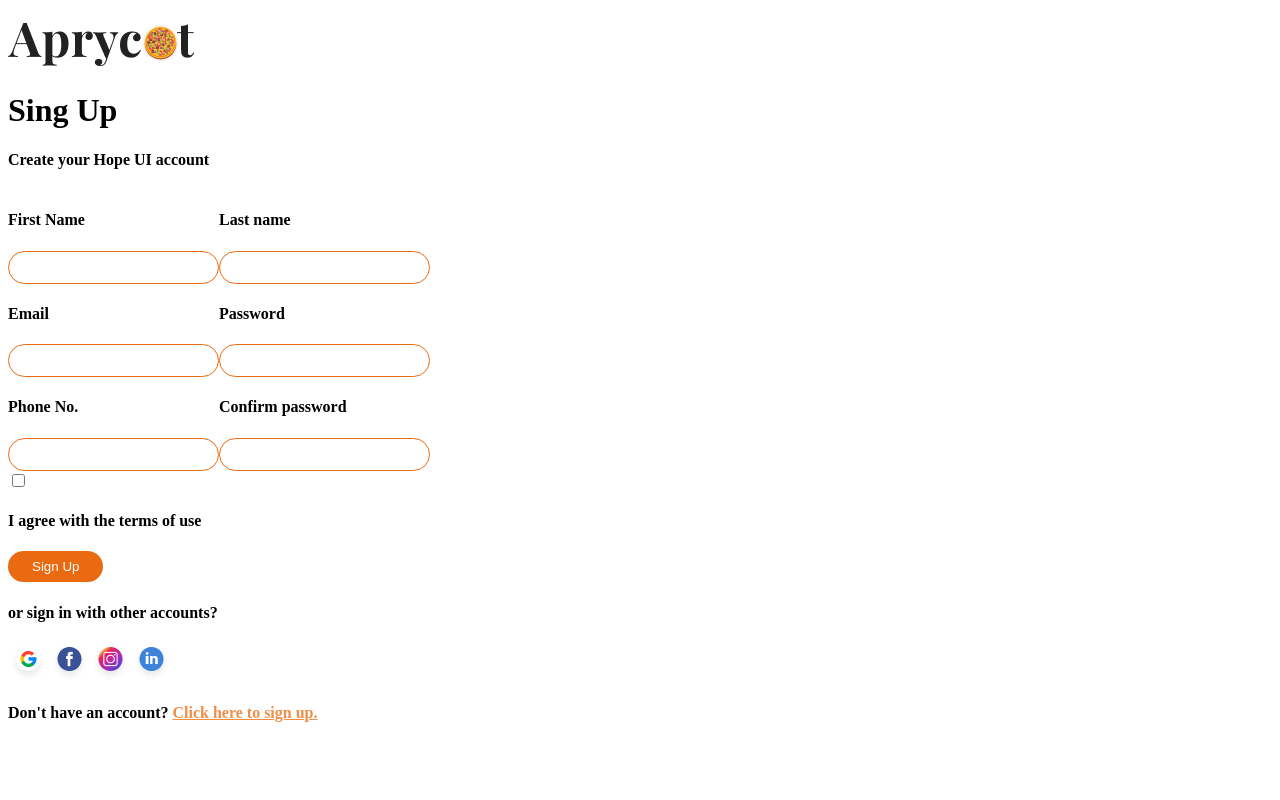
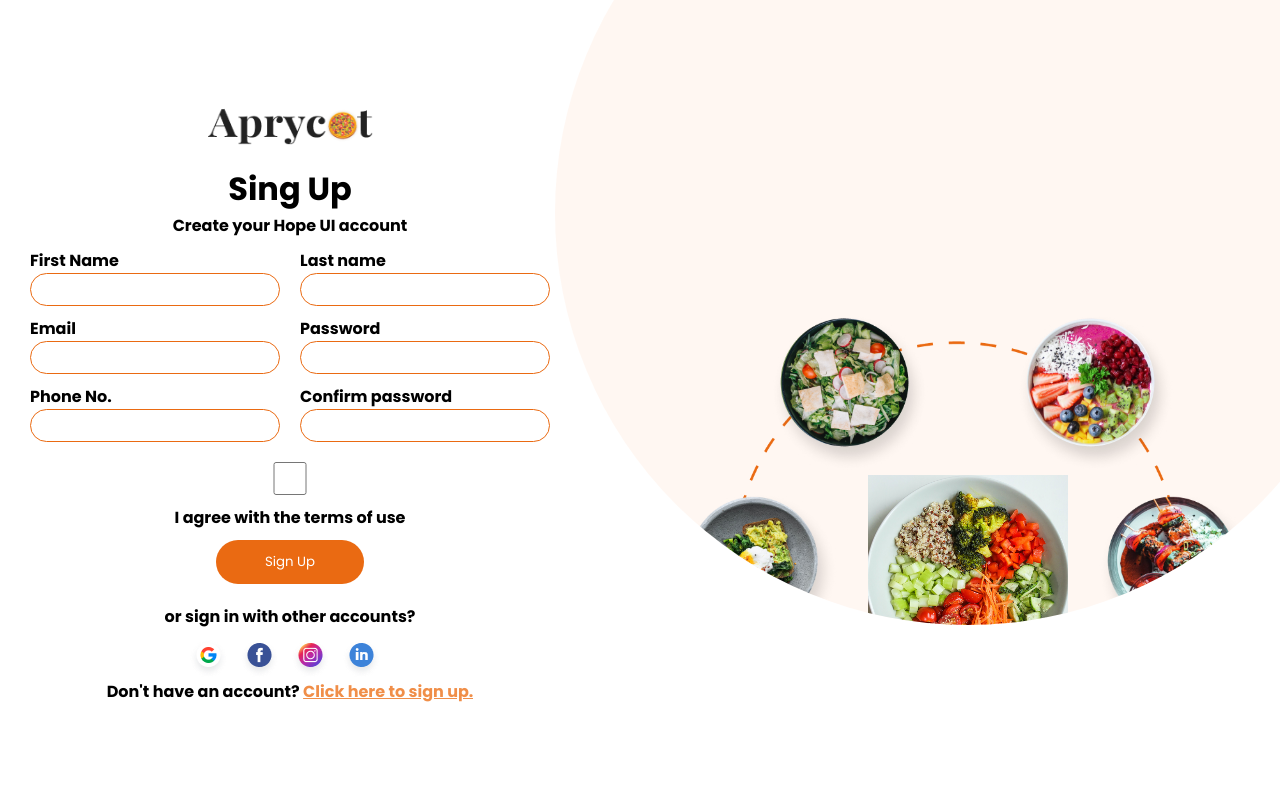
Before and after one commit to pedraocode/aprycot2, a plain HTML site: page index.html in a window 1280 px wide. Drawn offline with Linux system fonts and the light colour scheme.

Commit message:
quase lá

```diff
--- a/index.html
+++ b/index.html
@@ -1,14 +1,16 @@
 <!DOCTYPE html>
 <html lang="en">
 <head>
-    <meta charset="UTF-8">
-    <meta name="viewport" content="width=device-width, initial-scale=1.0">
+  <meta charset="UTF-8" />
+  <meta name="viewport" content="width=device-width, initial-scale=1.0"/>
   <title>Document</title>
-    <link rel="stylesheet" href="style.css">
-    <link href="https://fonts.googleapis.com/css2?family=Poppins:wght@100;200;300;400;500;600;700;800;900&display=swap" rel="stylesheet">
+  <link rel="stylesheet" href="style.css"/>
+  <link href="https://fonts.googleapis.com/css2?family=Poppins:wght@100;200;300;400;500;600;700;800;900&display=swap" rel="stylesheet"/>
 </head>
 <body>
-    <img src="Group 33929.png" alt="">
+  <div class="tudo">
+    <div class="esquerda">
+      <img class="logo" src="Group 33929.png" alt="">
       <h1>Sing Up</h1>
       <h4>Create your Hope UI account</h4>
       <div class="asfilas">
@@ -29,8 +31,7 @@
           <input type="text" placeholder="">
         </div>
       </div>
-
-<input type="checkbox">
+      <input type="checkbox" />
       <h4>I agree with the terms of use</h4>
       <button>Sign Up</button>
       <h4 class="k">or sign in with other accounts?</h4>
@@ -40,5 +41,18 @@
         <img class="ata" src="Instagram.png" alt="">
         <img class="ata" src="Linkedin.png" alt="">
       </div>
-<h4>Don't have an account? <a class="click" href="#">Click here to sign up.</a></h4>
+      <h4>
+        Don't have an account?
+        <a class="click" href="#">Click here to sign up.</a>
+      </h4>
+    </div>
+
+    <div class="circula">
+      <div class="circulo">
+        <img class="ka" src="Group 33916.png" alt="">
+        <img class="kl" src="pexels-jonathan-borba-3009323.png" alt="">
+      </div>
+    </div>
+  </div>
 </body>
+</html>
--- a/style.css
+++ b/style.css
@@ -1,20 +1,52 @@
+/* Resets e fonte */
+* {
+  margin: 0;
+  padding: 0;
+  box-sizing: border-box;
+  font-family: 'Poppins', sans-serif;
+  overflow-x: hidden;
+}
+
+/* Container principal */
+.tudo {
+  /* IMPORTANTE: para que .circula seja posicionado dentro deste container */
+  position: relative;
+
+  display: flex;
+  align-items: center;
+  min-height: 100vh;
+  padding: 20px;
+}
+
+/* Coluna da esquerda */
+.esquerda {
+  display: flex;
+  flex-direction: column;
+  align-items: center;
+}
+
+/* Logo */
+.logo {
+  width: 165px;
+  height: 48px;
+  margin-bottom: 20px;
+}
+
+/* Inputs */
 input {
-    width: 250;
-height: 33;
+  width: 250px;
+  height: 33px;
   border-radius: 24px;
-gap: 227px;
-border-width: 1px;
-padding-top: 8px;
-padding-right: 16px;
-padding-bottom: 8px;
-padding-left: 16px;
+  border: 1px solid #EA6A12;
+  padding: 8px 16px;
   background: #FFFFFF;
-border: 1px solid #EA6A12;
+  margin-bottom: 10px;
 }
 
 .filaone, .filatwo {
   display: flex;
   flex-direction: column;
+  margin: 10px;
 }
 
 .asfilas {
@@ -22,32 +54,79 @@ border: 1px solid #EA6A12;
   align-items: center;
 }
 
+/* Botão */
 button {
-    width: 188;
-height: 44;
+  width: 148px;
+  height: 44px;
   border-radius: 44px;
-border-width: 1px;
-padding-top: 8px;
-padding-right: 24px;
-padding-bottom: 8px;
-padding-left: 24px;
+  border: none;
+  padding: 8px 24px;
   background: #EA6A12;
-border: none;
   color: white;
+  cursor: pointer;
+  margin: 10px 0;
 }
 
+/* Check e textos */
+.k {
+  margin: 10px 0;
+}
+
+.click {
+  color: rgb(240, 142, 72);
+}
+
+/* Ícones */
 .ata {
   max-width: 44px;
   max-height: 44px;
+  margin-right: 10px;
 }
 
 .at {
   display: flex;
   align-items: center;
+}
 
+/* Div que contém o círculo, posicionado no canto superior direito */
+.circula {
+  position: absolute;
+  top: -200px;   /* Ajuste vertical */
+  right: -100px; /* Ajuste horizontal */
+
+  width: 825px;
+  height: 825px;
+}
+
+/* Círculo em si */
+.circulo {
+  position: relative;
+  width: 100%;
+  height: 100%;
+  border-radius: 50%;
+  background: #FFF3EBA3;
+  overflow: hidden; /* Para cortar o que passar */
+}
+
+/* Primeira imagem existente dentro do círculo */
+.ka {
+  position: absolute;
+  bottom: -200px;
+  left: 50%;
+  transform: translateX(-50%);
+  width: 70%;
+  height: auto;
 }
 
 
-.click {
-    color: rgb(240, 142, 72);
+.kl {
+
+  position: absolute;
+
+  left: 50%;
+  transform: translateX(-50%);
+width: 200px;
+height: 200px;
+
+  bottom: -50px;
 }
```
Lines whose indentation alone changed are shown as unchanged.
